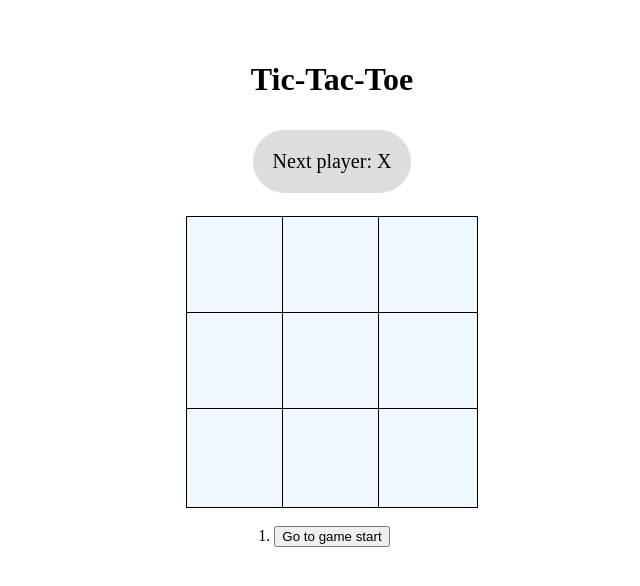
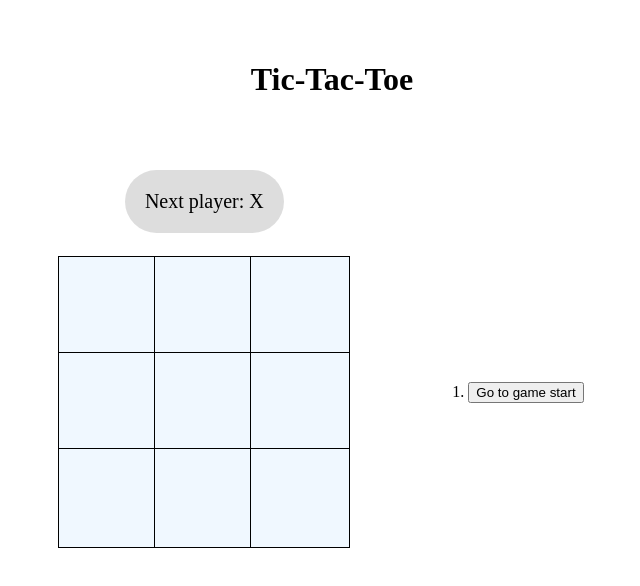
Before and after one commit to 3Sangeetha3/tic-tac-toe, a React (Vite) app: page / in a window 1280 px wide. Shown: the top 586 px of the page, without its empty margins (308-948 px from the left). Built offline with nearby package versions, Linux system fonts and the light colour scheme.

Commit message:
"Updated favicon path and added CSS styles for game layout"

```diff
--- a/index.html
+++ b/index.html
@@ -2,7 +2,7 @@
 <html lang="en">
   <head>
     <meta charset="UTF-8" />
-    <link rel="icon" type="image/svg+xml" href="public/icons8-tic-tac-toe-16.png" />
+    <link rel="icon" type="image/svg+xml" href="/icons8-tic-tac-toe-16.png" />
     <meta name="viewport" content="width=device-width, initial-scale=1.0" />
     <title>Tic-Tac-Toe</title>
   </head>
--- a/src/App.css
+++ b/src/App.css
@@ -57,3 +57,23 @@ ol{
     display: inline-block;
     justify-content: center;
 }
+
+.game {
+    display: flex;
+    justify-content: center;
+    align-items: flex-start;
+    gap: 60px;
+    padding: 20px;
+}
+
+.game-board {
+    display: inline-block;
+    padding: 20px;
+}
+
+.game-info {
+    margin-top: 80px;
+    display: inline-block;
+    padding: 20px;
+    align-self: center;
+}
```
